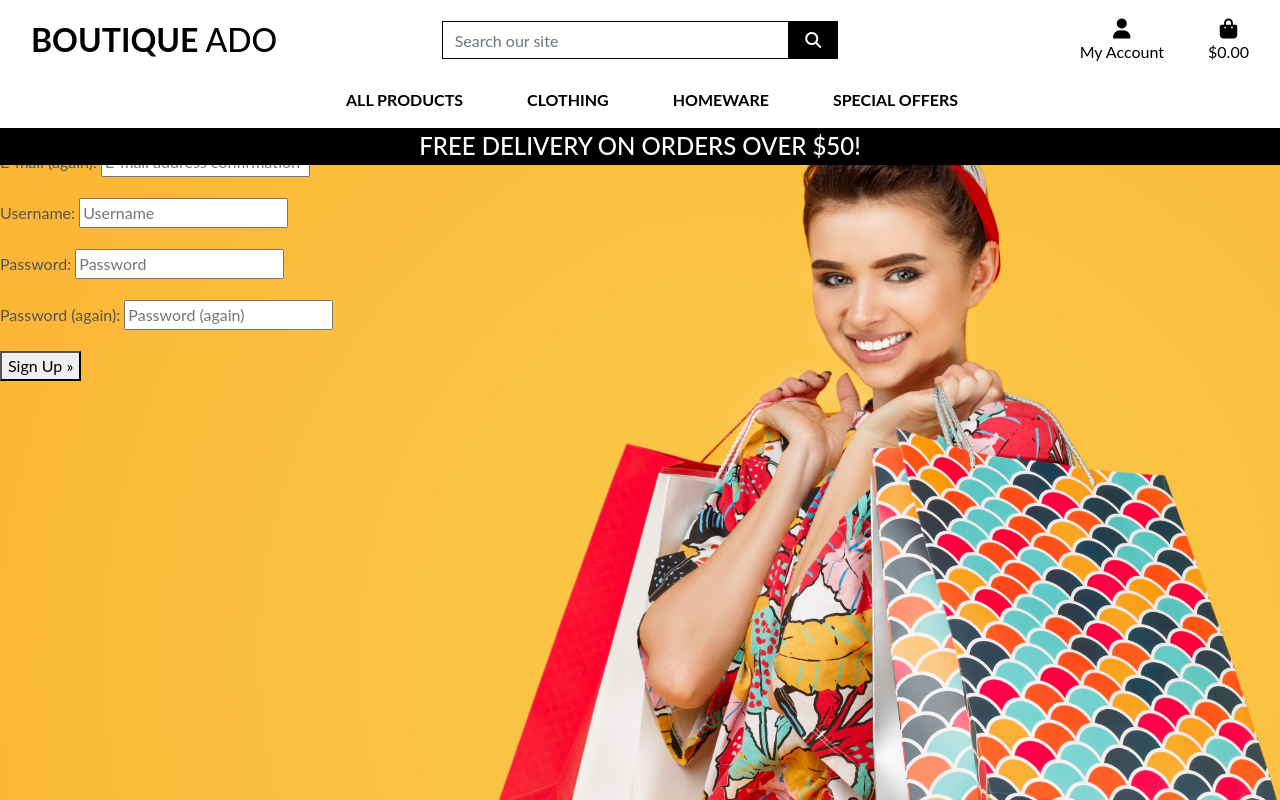
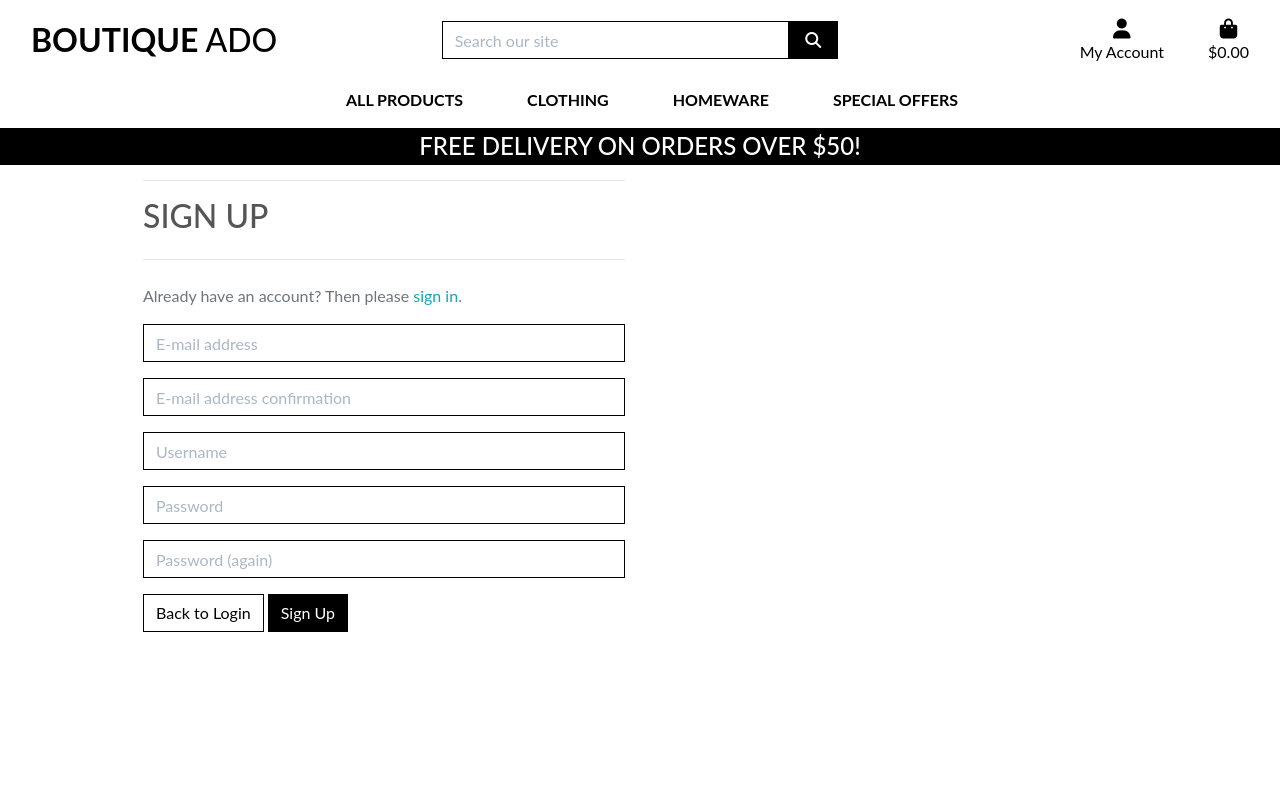
Before and after one commit to MerveKucukzoroglu/boutique_ado_v1, a Django app: page /accounts/signup/ in a window 1280 px wide. Run offline with Django 3.2, Linux system fonts and the light colour scheme; some libraries are stand-ins or nearby versions.

Commit message:
Updated allauth templates and tested profiles

```diff
--- a/profiles/templates/profiles/profile.html
+++ b/profiles/templates/profiles/profile.html
@@ -23,4 +23,5 @@
                 <hr>
             </div>
         </div>
+        {{ profile }}
 {% endblock %}
--- a/static/css/base.css
+++ b/static/css/base.css
@@ -40,7 +40,7 @@ body {
 
 .btn-outline-black {
     background: white;
-    color: black !important; /* use important to override link colors for <a> element */
+    color: black !important; /* use important to override link colors for <a> elements */
     border: 1px solid black;
 }
 
@@ -102,7 +102,11 @@ a.category-badge > span.badge:hover {
     cursor: pointer;
 }
 
-/* -------------------------------- bootstrap toasts */
+input[name='q']::placeholder {
+    color: #aab7c4;
+}
+
+/* ------------------------------- bootstrap toasts */
 
 .message-container {
     position: fixed;
@@ -120,20 +124,18 @@ a.category-badge > span.badge:hover {
 }
 
 /* from CSS-tricks.com: https://css-tricks.com/snippets/css/css-triangle/ */
-
 .arrow-up {
     width: 0;
     height: 0;
     border-left: 4px solid transparent;
     border-right: 4px solid transparent;
-    border-bottom: 4px solid black;
+    border-bottom: 10px solid black;
     position: absolute;
     top: -10px;
     right: 36px;
 }
 
 /* Convenience classes - colors copied from Bootstrap */
-
 .arrow-primary {
     border-bottom-color: #007bff !important;
 }
@@ -141,18 +143,27 @@ a.category-badge > span.badge:hover {
 .arrow-secondary {
     border-bottom-color: #6c757d !important;
 }
+
 .arrow-success {
     border-bottom-color: #28a745 !important;
 }
+
 .arrow-danger {
     border-bottom-color: #dc3545 !important;
 }
+
 .arrow-warning {
     border-bottom-color: #ffc107 !important;
 }
+
+.arrow-info {
+    border-bottom-color: #17a2b8 !important;
+}
+
 .arrow-light {
     border-bottom-color: #f8f9fa !important;
 }
+
 .arrow-dark {
     border-bottom-color: #343a40 !important;
 }
@@ -163,7 +174,6 @@ a.category-badge > span.badge:hover {
     overflow-y: auto;
 }
 
-
 /* -------------------------------- Media Queries */
 
 /* Slightly larger container on xl screens */
@@ -171,6 +181,60 @@ a.category-badge > span.badge:hover {
   .container {
     max-width: 80%;
   }
+}
+
+/* Allauth form formatting */
+
+.allauth-form-inner-content p {
+    margin-top: 1.5rem; /* mt-4 */
+    color: #6c757d; /* text-secondary */
+}
+
+.allauth-form-inner-content input {
+    border-color: #000;
+    border-radius: 0;
+}
+
+.allauth-form-inner-content label:not([for='id_remember']) {
+    display: none;
+}
+
+.allauth-form-inner-content input::placeholder {
+    color: #aab7c4;
+}
+
+.allauth-form-inner-content button,
+.allauth-form-inner-content input[type='submit'] {
+	/* btn */
+	display: inline-block;
+    font-weight: 400;
+    color: #fff;
+    text-align: center;
+    vertical-align: middle;
+    -webkit-user-select: none;
+    -moz-user-select: none;
+    -ms-user-select: none;
+    user-select: none;
+    background-color: #000;
+    border: 1px solid #000;
+    padding: .375rem .75rem;
+    font-size: 1rem;
+    line-height: 1.5;
+    border-radius: 0;
+
+    /* standard bootstrap btn transitions */
+    transition: color .15s ease-in-out,background-color .15s ease-in-out,border-color .15s ease-in-out,box-shadow .15s ease-in-out;
+}
+
+.allauth-form-inner-content button:hover,
+.allauth-form-inner-content input[type='submit']:hover {
+	color: #fff;
+    background-color: #222;
+    border-color: #222;
+}
+
+.allauth-form-inner-content a {
+	color: #17a2b8; /* text-info */
 }
 
 /* fixed top navbar only on medium and up */
@@ -194,7 +258,7 @@ a.category-badge > span.badge:hover {
         padding-top: 116px;
     }
 
-    .body {
+    body {
         height: calc(100vh - 116px);
     }
 }
--- a/templates/allauth/account/account_inactive.html
+++ b/templates/allauth/account/account_inactive.html
@@ -4,8 +4,10 @@
 
 {% block head_title %}{% trans "Account Inactive" %}{% endblock %}
 
-{% block content %}
-<h1>{% trans "Account Inactive" %}</h1>
+{% block inner_content %}
+<hr>
+<h2 class="logo-font mb-4">{% trans "Account Inactive" %}</h2>
+<hr>
 
 <p>{% trans "This account is inactive." %}</p>
 {% endblock %}
--- a/templates/allauth/account/base.html
+++ b/templates/allauth/account/base.html
@@ -1 +1,15 @@
 {% extends "base.html" %}
+
+{% block content %}
+    <div class="container header-container">
+        <div class="overlay"></div>
+        <div class="row">
+            <div class="col-6">
+                <div class="allauth-form-inner-content">
+                    {% block inner_content %}
+                    {% endblock%}
+                </div>
+            </div>
+        </div>
+    </div>
+{% endblock %}
--- a/templates/allauth/account/email_confirm.html
+++ b/templates/allauth/account/email_confirm.html
@@ -6,8 +6,10 @@
 {% block head_title %}{% trans "Confirm E-mail Address" %}{% endblock %}
 
 
-{% block content %}
-<h1>{% trans "Confirm E-mail Address" %}</h1>
+{% block inner_content %}
+<hr>
+<h2 class="logo-font mb-4">{% trans "Confirm E-mail Address" %}</h2>
+<hr>
 
 {% if confirmation %}
 
--- a/templates/allauth/account/password_reset_done.html
+++ b/templates/allauth/account/password_reset_done.html
@@ -5,8 +5,10 @@
 
 {% block head_title %}{% trans "Password Reset" %}{% endblock %}
 
-{% block content %}
-    <h1>{% trans "Password Reset" %}</h1>
+{% block inner_content %}
+    <hr>
+    <h2 class="logo-font mb-4">{% trans "Password Reset" %}</h2>
+    <hr>
 
     {% if user.is_authenticated %}
     {% include "account/snippets/already_logged_in.html" %}
--- a/templates/allauth/account/password_reset_from_key_done.html
+++ b/templates/allauth/account/password_reset_from_key_done.html
@@ -3,7 +3,9 @@
 {% load i18n %}
 {% block head_title %}{% trans "Change Password" %}{% endblock %}
 
-{% block content %}
-    <h1>{% trans "Change Password" %}</h1>
+{% block inner_content %}
+    <hr>
+    <h2 class="logo-font mb-4">{% trans "Change Password" %}</h2>
+    <hr>
     <p>{% trans 'Your password is now changed.' %}</p>
 {% endblock %}
--- a/templates/allauth/account/signup.html
+++ b/templates/allauth/account/signup.html
@@ -4,18 +4,21 @@
 
 {% block head_title %}{% trans "Signup" %}{% endblock %}
 
-{% block content %}
-<h1>{% trans "Sign Up" %}</h1>
+{% block inner_content %}
+<hr>
+<h2 class="logo-font mb-4">{% trans "Sign Up" %}</h2>
+<hr>
 
 <p>{% blocktrans %}Already have an account? Then please <a href="{{ login_url }}">sign in</a>.{% endblocktrans %}</p>
 
 <form class="signup" id="signup_form" method="post" action="{% url 'account_signup' %}">
   {% csrf_token %}
-  {{ form.as_p }}
+  {{ form|crispy }}
   {% if redirect_field_value %}
   <input type="hidden" name="{{ redirect_field_name }}" value="{{ redirect_field_value }}" />
   {% endif %}
-  <button type="submit">{% trans "Sign Up" %} &raquo;</button>
+  <a class="btn btn-outline-black rounded-0" href="{% url 'account_login' %}">Back to Login</a>
+  <button type="submit">{% trans "Sign Up" %}</button>
 </form>
 
 {% endblock %}
--- a/templates/allauth/account/signup_closed.html
+++ b/templates/allauth/account/signup_closed.html
@@ -4,8 +4,10 @@
 
 {% block head_title %}{% trans "Sign Up Closed" %}{% endblock %}
 
-{% block content %}
-<h1>{% trans "Sign Up Closed" %}</h1>
+{% block inner_content %}
+<hr>
+<h2 class="logo-font mb-4">{% trans "Sign Up Closed" %}</h2>
+<hr>
 
 <p>{% trans "We are sorry, but the sign up is currently closed." %}</p>
 {% endblock %}
--- a/templates/allauth/account/verification_sent.html
+++ b/templates/allauth/account/verification_sent.html
@@ -4,8 +4,10 @@
 
 {% block head_title %}{% trans "Verify Your E-mail Address" %}{% endblock %}
 
-{% block content %}
-    <h1>{% trans "Verify Your E-mail Address" %}</h1>
+{% block inner_content %}
+    <hr>
+    <h2 class="logo-font mb-4">{% trans "Verify Your E-mail Address" %}</h2>
+    <hr>
 
     <p>{% blocktrans %}We have sent an e-mail to you for verification. Follow the link provided to finalize the signup process. Please contact us if you do not receive it within a few minutes.{% endblocktrans %}</p>
 
--- a/templates/allauth/account/verified_email_required.html
+++ b/templates/allauth/account/verified_email_required.html
@@ -4,8 +4,10 @@
 
 {% block head_title %}{% trans "Verify Your E-mail Address" %}{% endblock %}
 
-{% block content %}
-<h1>{% trans "Verify Your E-mail Address" %}</h1>
+{% block inner_content %}
+<hr>
+<h2 class="logo-font mb-4">{% trans "Verify Your E-mail Address" %}</h2>
+<hr>
 
 {% url 'account_email' as email_url %}
 
--- a/templates/base.html
+++ b/templates/base.html
@@ -79,7 +79,7 @@
                   {% if request.user.is_superuser %}
                     <a href="" class="dropdown-item">Product Management</a>
                   {% endif %}
-                  <a href="" class="dropdown-item">My Profile</a>
+                  <a href="{% url 'profile' %}" class="dropdown-item">My Profile</a>
                   <a href="{% url 'account_logout' %}" class="dropdown-item">Logout</a>
                 {% else %}
                   <a href="{% url 'account_signup' %}" class="dropdown-item">Register</a>
```
Also changed, not shown: profiles/views.py (+9 -3 lines), templates/allauth/account/email.html (+5 -3 lines), templates/allauth/account/login.html (+9 -4 lines), templates/allauth/account/logout.html (+5 -3 lines), templates/allauth/account/password_change.html (+6 -3 lines), templates/allauth/account/password_reset.html (+6 -3 lines), templates/allauth/account/password_reset_from_key.html (+6 -3 lines), templates/allauth/account/password_set.html (+5 -3 lines). Lines whose indentation alone changed are shown as unchanged.
